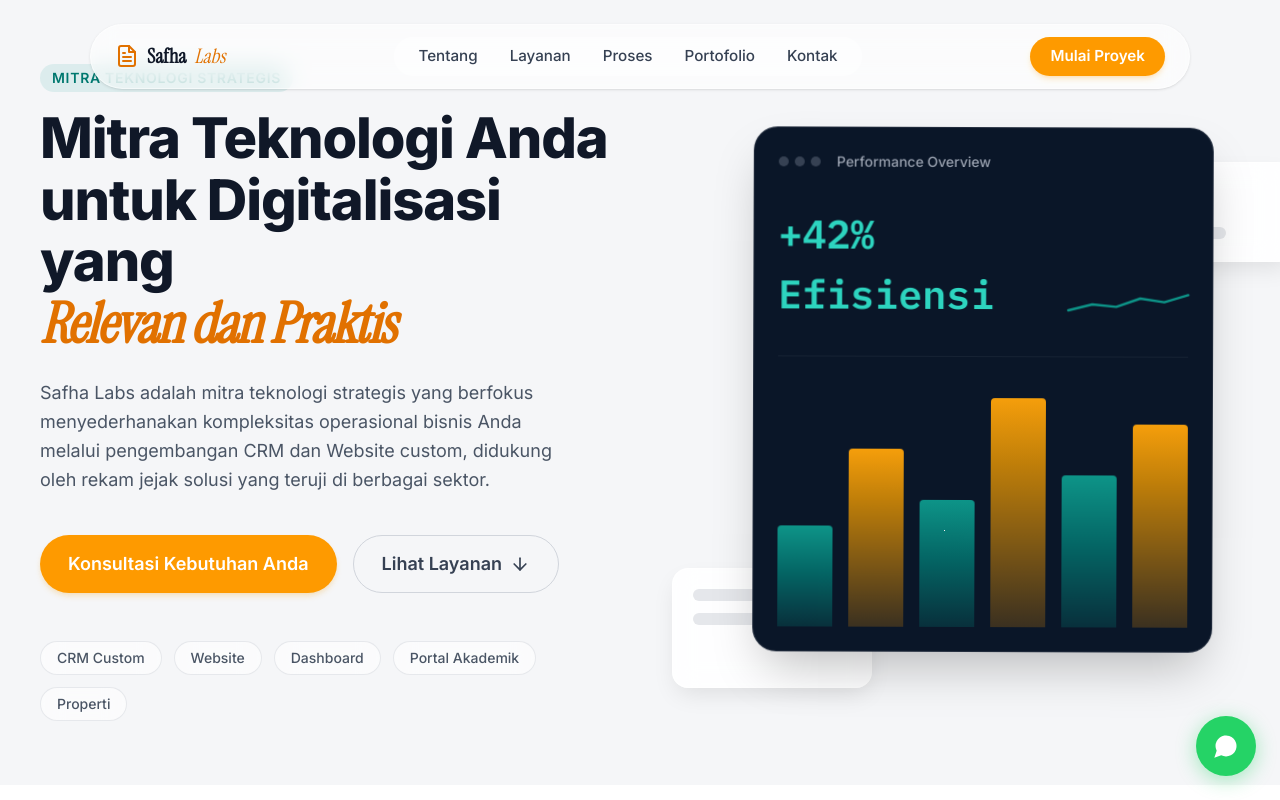
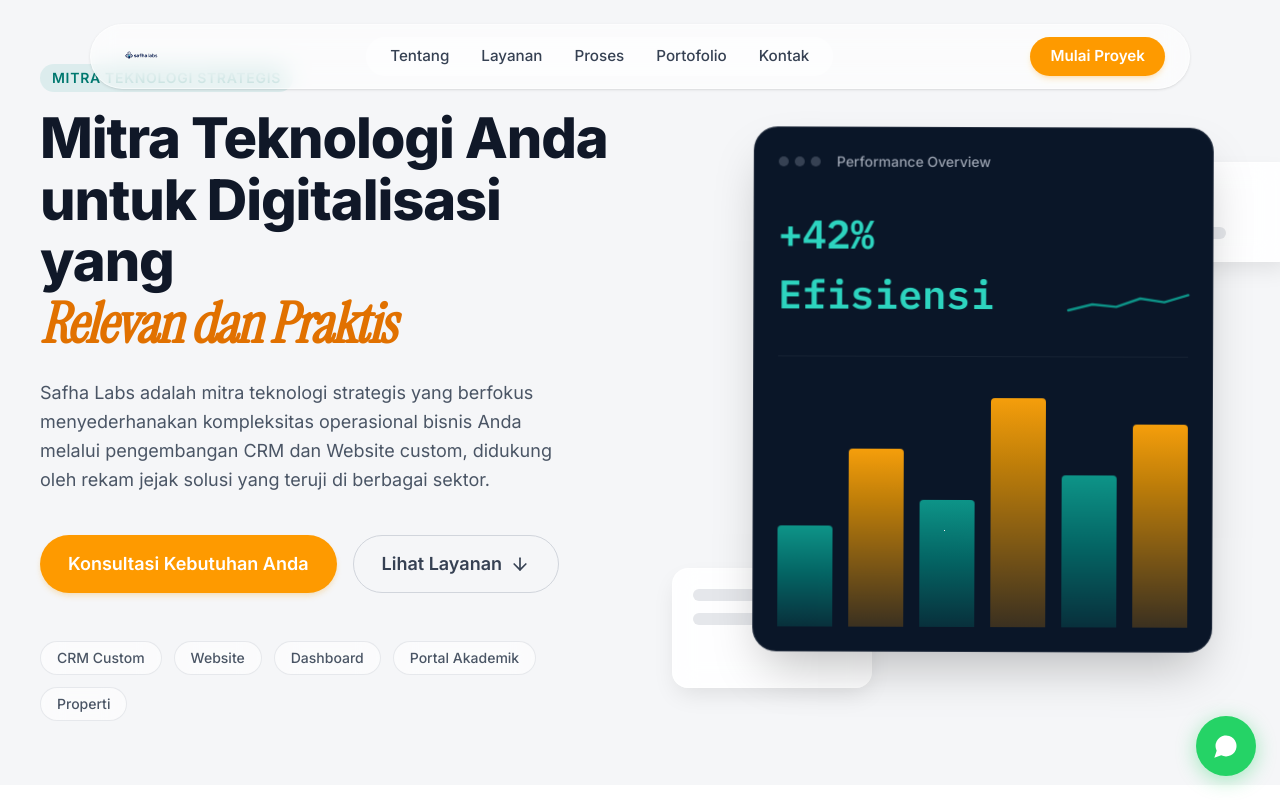
Before and after one commit to safhalabs/Safha-Labs, a Next.js app: page / in a window 1280 px wide. Shown: the top 800 px of the page. Built offline with nearby package versions, Linux system fonts and the light colour scheme.

Commit message:
update logo navbar

```diff
--- a/src/components/layout/Navbar.tsx
+++ b/src/components/layout/Navbar.tsx
@@ -3,6 +3,7 @@
 import React, { useState, useEffect } from 'react';
 import { Menu, X } from 'lucide-react';
 import Link from 'next/link';
+import Image from 'next/image';
 import { SITE_CONFIG, NAV_LINKS } from '@/constants/site';
 
 const Navbar = () => {
@@ -32,15 +33,14 @@ const Navbar = () => {
     >
       <div className="px-6 py-3 flex items-center justify-between">
         <Link href="/" className="flex items-center gap-2 no-underline transition-transform duration-200 hover:scale-105">
-          <svg className="text-amber-600" width="24" height="24" viewBox="0 0 24 24" fill="none" stroke="currentColor" strokeWidth="2" strokeLinecap="round" strokeLinejoin="round">
-            <path d="M14 2H6a2 2 0 0 0-2 2v16a2 2 0 0 0 2 2h12a2 2 0 0 0 2-2V8z" />
-            <polyline points="14 2 14 8 20 8" />
-            <line x1="16" y1="13" x2="8" y2="13" />
-            <line x1="16" y1="17" x2="8" y2="17" />
-            <polyline points="10 9 9 9 8 9" />
-          </svg>
-          <span className="font-serif font-bold text-xl text-gray-900">Safha</span>
-          <span className="font-serif italic font-normal text-xl text-amber-600">Labs</span>
+          <Image
+            src="/logo.png"
+            alt={SITE_CONFIG.name}
+            width={160}
+            height={40}
+            className="h-9 w-auto object-contain"
+            priority
+          />
         </Link>
 
         <div className="hidden min-[861px]:flex items-center gap-8 bg-white/50 px-6 py-2 rounded-full">
```
